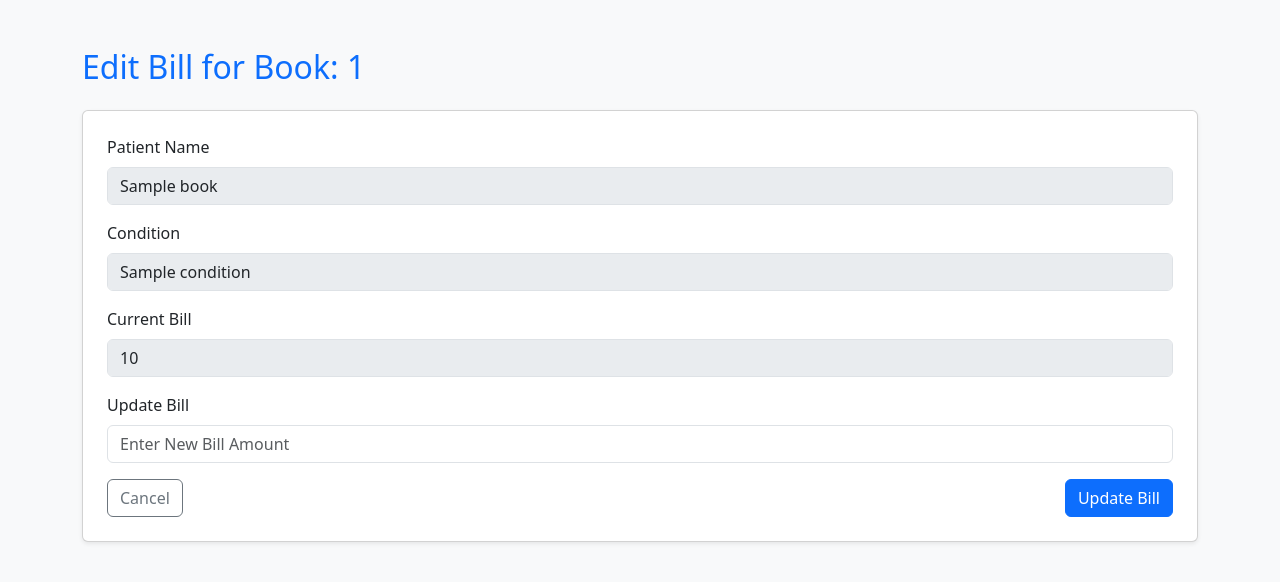
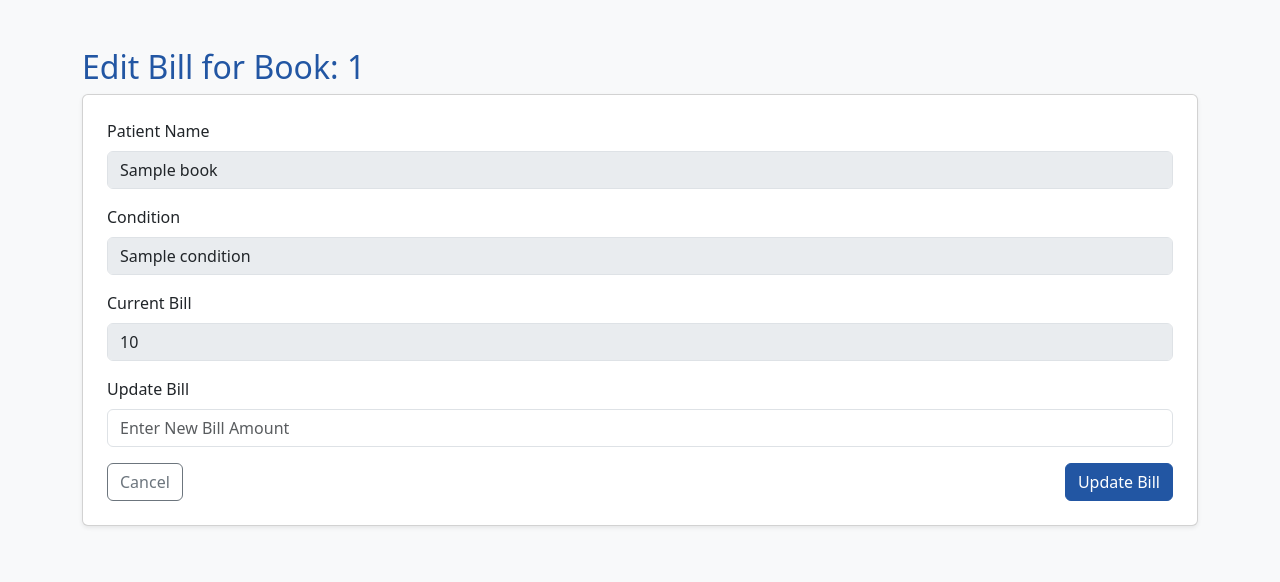
Before and after one commit to sp-mujuni/NeuroSim, a Flask app: template templates/edit_bill.html in a window 1280 px wide. Shown: the top 582 px of the page. Run offline with Flask 3, Linux system fonts and the light colour scheme; the template is opened without the code that fills it: most values are stand-ins (such as "Sample title", 1, 10 or a date in 2020).

Commit message:
Update edit_bill.html for consistent button styling and heading color

```diff
--- a/templates/edit_bill.html
+++ b/templates/edit_bill.html
@@ -8,7 +8,7 @@
 </head>
 <body class="bg-light">
   <div class="container mt-5">
-    <h2 class="text-primary mb-4">Edit Bill for Book: {{ book.book_id }}</h2>
+    <h2 style="color: #2256a3;">Edit Bill for Book: {{ book.book_id }}</h2>
     <form method="POST" action="/bill/{{ book.book_id }}" class="card p-4 shadow-sm bg-white">
       <div class="mb-3">
         <label class="form-label">Patient Name</label>
@@ -28,7 +28,7 @@
       </div>
       <div class="d-flex justify-content-between">
         <a href="/books" class="btn btn-outline-secondary">Cancel</a>
-        <button type="submit" class="btn btn-primary">Update Bill</button>
+        <button type="submit" class="btn btn-primary" style="background-color: #2256a3; border-color: #2256a3;">Update Bill</button>
       </div>
     </form>
   </div>
```
